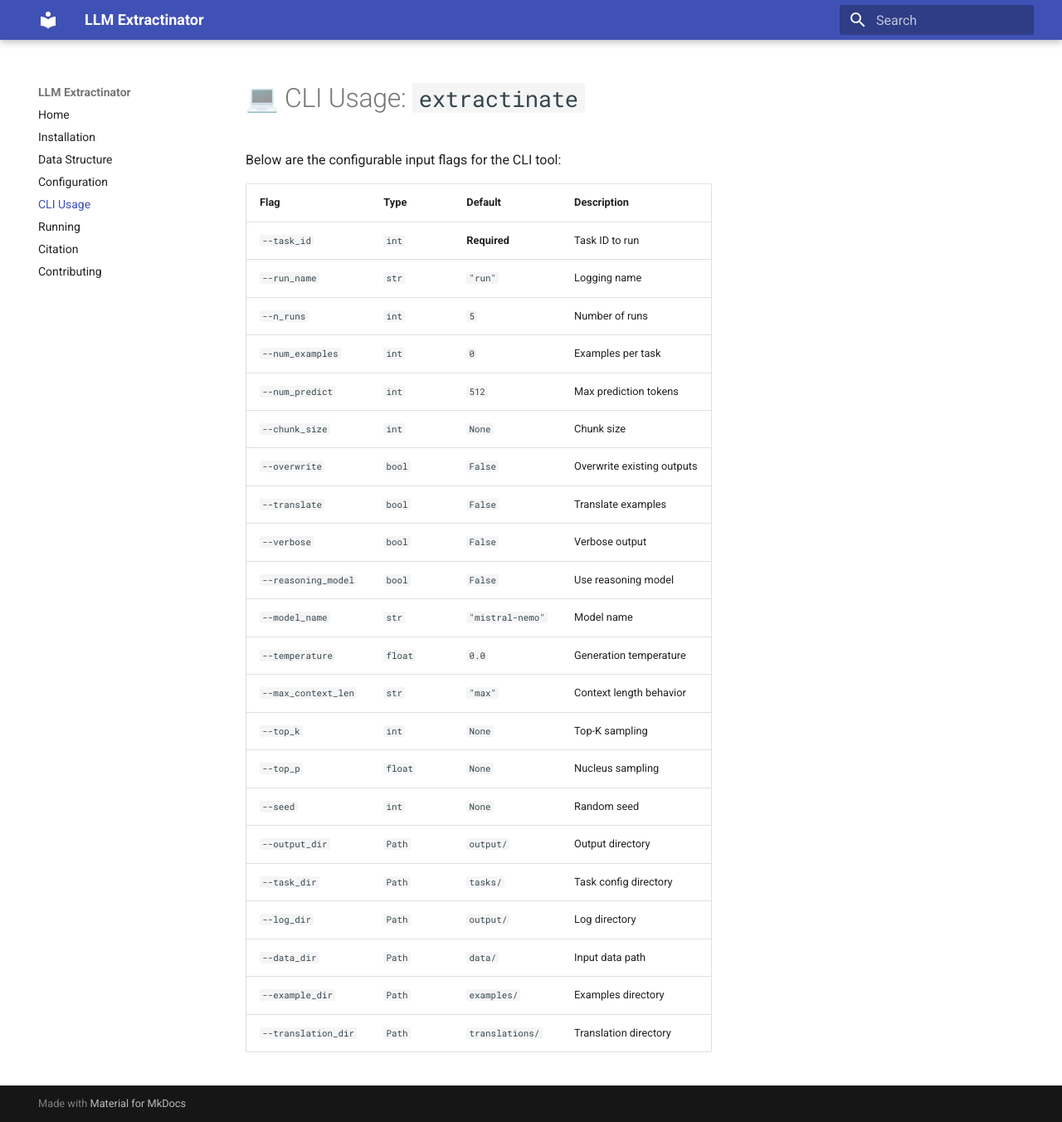
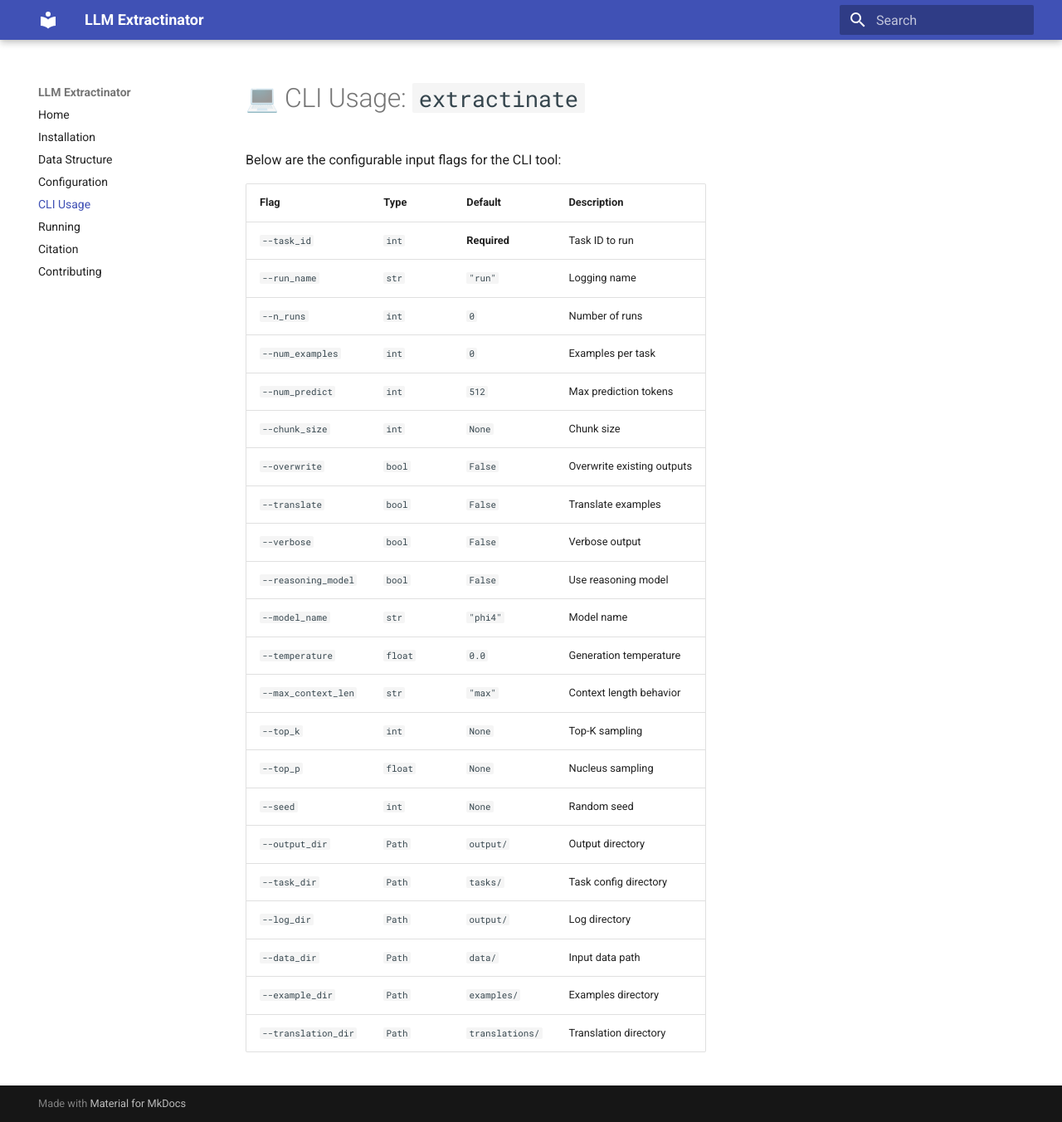
Before and after one commit to DIAGNijmegen/llm_extractinator, an MkDocs documentation site: the page built from docs/cli-usage.md, in a window 1280 px wide and 1352 px high. Shown: the whole window at 83% size. Built offline with MkDocs 1.6.1 and Material for MkDocs 9.7.7, drawn with Linux system fonts in a browser that asks for light colours.

Commit message:
fix usage

```diff
--- a/docs/cli-usage.md
+++ b/docs/cli-usage.md
@@ -6,7 +6,7 @@ Below are the configurable input flags for the CLI tool:
 |------|------|---------|-------------|
 | `--task_id`         | `int`    | **Required**     | Task ID to run |
 | `--run_name`        | `str`    | `"run"`          | Logging name |
-| `--n_runs`          | `int`    | `5`              | Number of runs |
+| `--n_runs`          | `int`    | `0`              | Number of runs |
 | `--num_examples`    | `int`    | `0`              | Examples per task |
 | `--num_predict`     | `int`    | `512`            | Max prediction tokens |
 | `--chunk_size`      | `int`    | `None`           | Chunk size |
@@ -14,7 +14,7 @@ Below are the configurable input flags for the CLI tool:
 | `--translate`       | `bool`   | `False`          | Translate examples |
 | `--verbose`         | `bool`   | `False`          | Verbose output |
 | `--reasoning_model` | `bool`   | `False`          | Use reasoning model |
-| `--model_name`      | `str`    | `"mistral-nemo"` | Model name |
+| `--model_name`      | `str`    | `"phi4"` | Model name |
 | `--temperature`     | `float`  | `0.0`            | Generation temperature |
 | `--max_context_len` | `str`    | `"max"`          | Context length behavior |
 | `--top_k`           | `int`    | `None`           | Top-K sampling |
```
